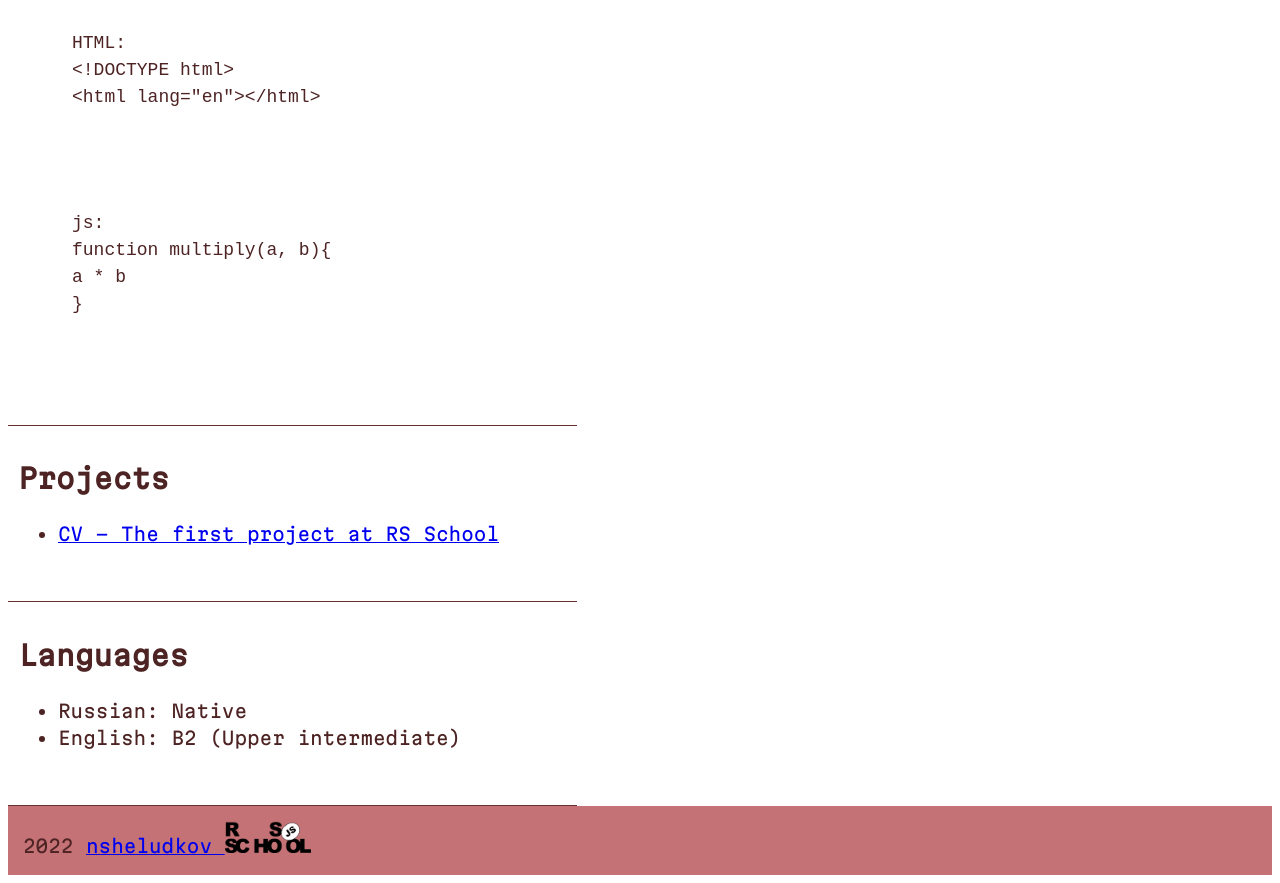
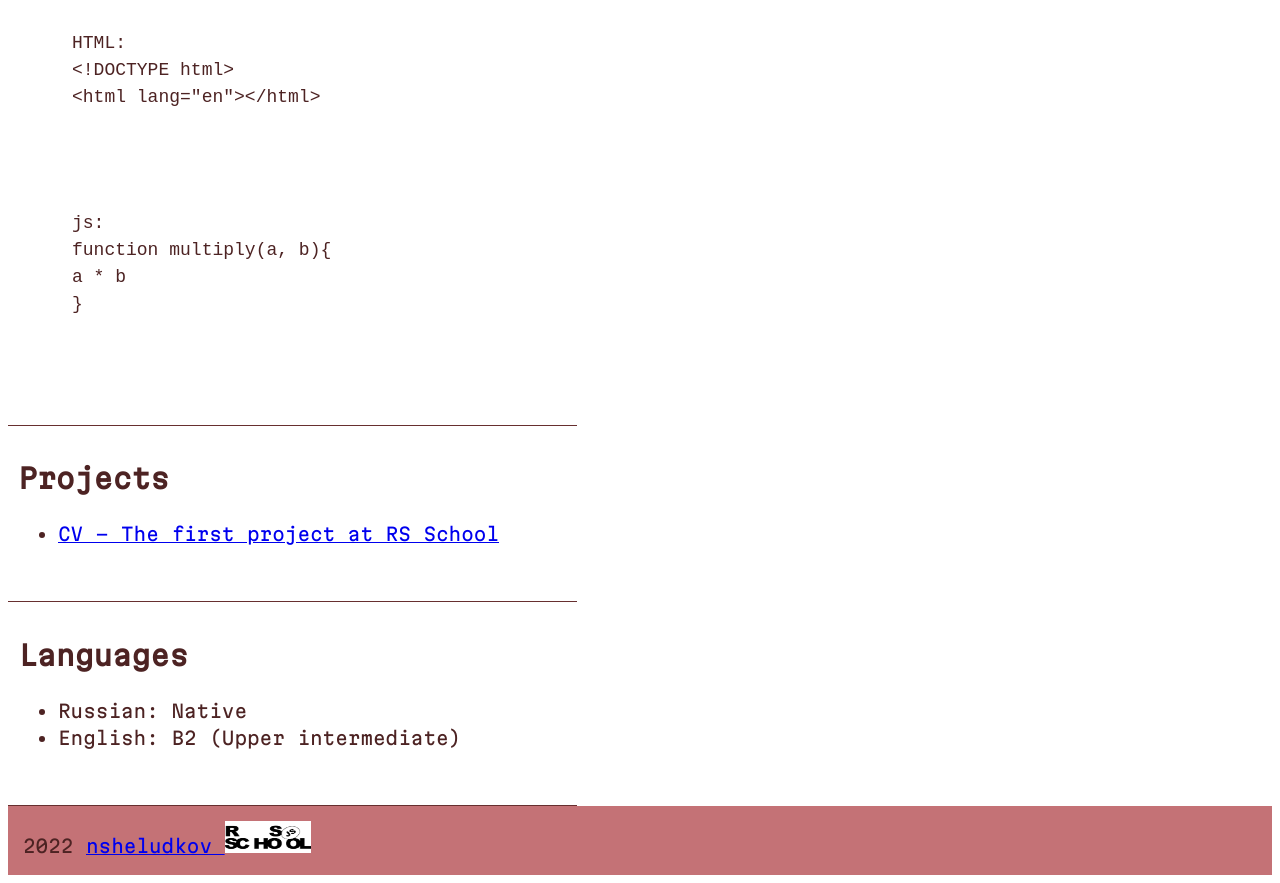
Before and after one commit to nsheludkov/rsschool-cv-pre, a plain HTML site: page index.html in a window 1280 px wide. Shown: the part 1554-2437 px from the top of the page. Drawn offline with Linux system fonts and the light colour scheme.

Commit message:
fix: change rss image

```diff
--- a/index.html
+++ b/index.html
@@ -107,7 +107,7 @@
                 <a href="https://github.com/nsheludkov/" title="Github">
                 nsheludkov
                 </a>
-           <a href="https://rs.school/js/" class="rsschool"><img src="/assets/img/rs_school_js.png" width ="86" height="32" alt="rssimage"></a>
+           <a href="https://rs.school/js/" class="rsschool"><img src="/assets/img/RSSjpg.jpg" width ="86" height="32" alt="rssimage"></a>
         </div>
     </footer>
 
```
Also changed, not shown: assets/img/RSSjpg.jpg (added).
